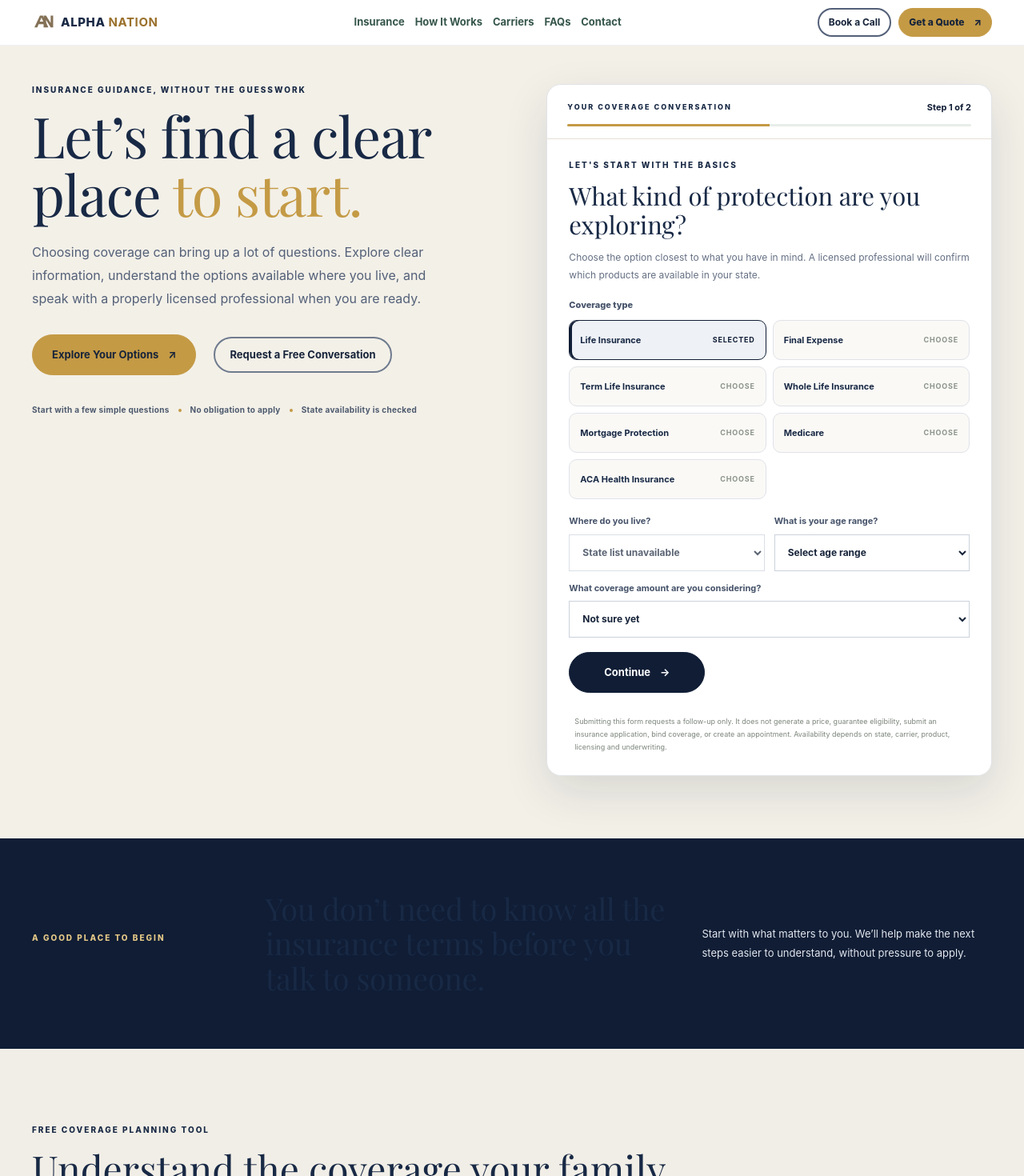
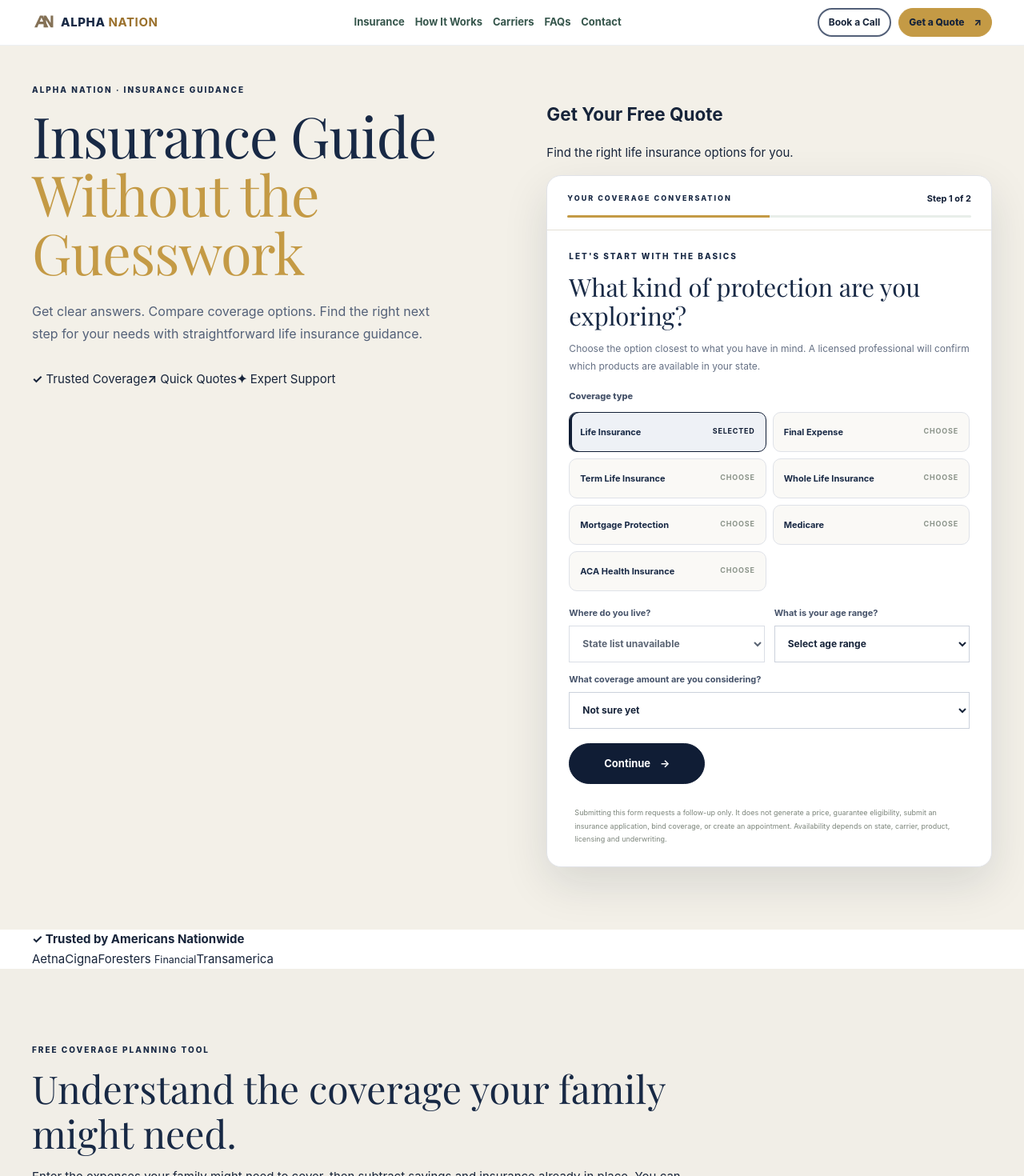
Before and after one commit to alphanationcrm09/alpha-nation-website, a Next.js app: page / in a window 1280 px wide. Shown: the top 1470 px of the page at 80% size. Built offline with nearby package versions, Linux system fonts and the light colour scheme; no server answers; the database is empty.

Commit message:
Redesign homepage hero and carrier trust strip

```diff
--- a/src/components/PublicHome.tsx
+++ b/src/components/PublicHome.tsx
@@ -19,27 +19,28 @@ const planningTools = [
 export default function PublicHome() {
   return (
     <>
-      <section className="an-hero">
+      <section className="an-hero an-hero-reference">
         <div className="wrap an-hero-grid">
           <div className="an-hero-copy">
-            <p className="eyebrow">INSURANCE GUIDANCE, WITHOUT THE GUESSWORK</p>
-            <h1>Let’s find a clear place <em>to start.</em></h1>
-            <p className="an-hero-lead">Choosing coverage can bring up a lot of questions. Explore clear information, understand the options available where you live, and speak with a properly licensed professional when you are ready.</p>
-            <div className="an-hero-actions">
-              <Link className="button" href="/quote">Explore Your Options <span aria-hidden="true">↗</span></Link>
-              <Link className="an-text-button" href="/request-appointment">Request a Free Conversation</Link>
+            <p className="eyebrow">ALPHA NATION · INSURANCE GUIDANCE</p>
+            <h1>Insurance Guide <em>Without the Guesswork</em></h1>
+            <p className="an-hero-lead">Get clear answers. Compare coverage options. Find the right next step for your needs with straightforward life insurance guidance.</p>
+            <div className="an-hero-points">
+              <span><b aria-hidden="true">✓</b> Trusted Coverage</span>
+              <span><b aria-hidden="true">↗</b> Quick Quotes</span>
+              <span><b aria-hidden="true">✦</b> Expert Support</span>
             </div>
-            <div className="an-trust-line"><span>Start with a few simple questions</span><i /><span>No obligation to apply</span><i /><span>State availability is checked</span></div>
           </div>
-          <div className="an-hero-visual an-hero-quote-visual"><QuoteJourney /></div>
+          <div className="an-hero-visual an-hero-quote-visual">
+            <div className="an-hero-form-heading"><h2>Get Your Free Quote</h2><p>Find the right life insurance options for you.</p></div>
+            <QuoteJourney />
+          </div>
         </div>
       </section>
-
-      <section className="an-intro-band">
-        <div className="wrap an-intro-band-inner">
-          <p className="eyebrow">A GOOD PLACE TO BEGIN</p>
-          <h2>You don’t need to know all the insurance terms before you talk to someone.</h2>
-          <p>Start with what matters to you. We’ll help make the next steps easier to understand, without pressure to apply.</p>
+      <section className="an-carrier-trust-band" aria-label="Carrier information">
+        <div className="wrap an-carrier-trust-inner">
+          <strong><span aria-hidden="true">✓</span> Trusted by Americans Nationwide</strong>
+          <div className="an-carrier-wordmarks" aria-label="Carrier names"><span>Aetna</span><span>Cigna</span><span>Foresters <small>Financial</small></span><span>Transamerica</span></div>
         </div>
       </section>
 
```
